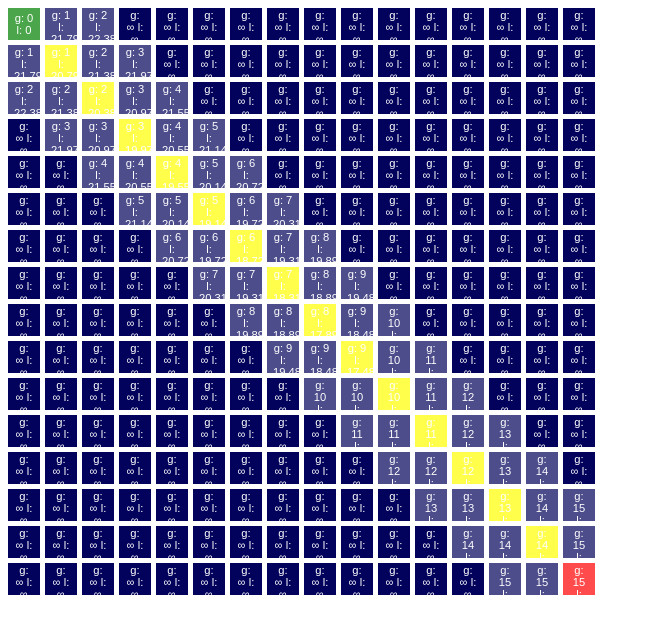
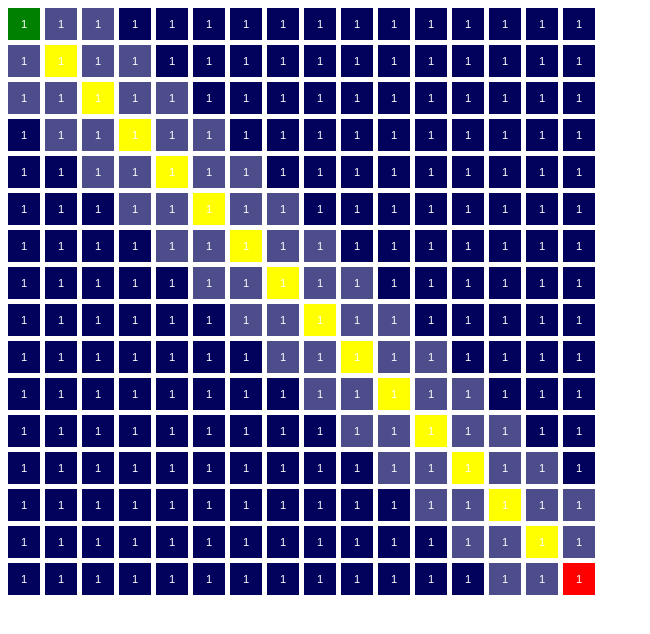
Before and after one commit to nextdesusu/a-star, an Angular app: page / in a window 1280 px wide. Shown: the top 634 px of the page, without its empty margins (0-650 px from the left). Built offline with nearby package versions, Linux system fonts and the light colour scheme.

Commit message:
feat: add ability to change move cost

```diff
--- a/src/a-star/types.ts
+++ b/src/a-star/index.ts
@@ -1,3 +1,8 @@
+interface nodeTableArgs {
+  tableSize: number;
+  diagonal: boolean;
+}
+
 const manhattanHeuristic = (n1: AStarNode, n2: AStarNode): number => {
   const d1 = Math.abs(n2.x - n1.x);
   const d2 = Math.abs(n2.y - n1.y);
@@ -5,7 +10,7 @@ const manhattanHeuristic = (n1: AStarNode, n2: AStarNode): number => {
 }
 
 const diagonalHeuristic = (n1: AStarNode, n2: AStarNode): number => {
-  const D = 1;//Math.round((n1.moveCost + n2.moveCost) / 2); // = 1
+  const D = 1;
   const D2 = Math.sqrt(2);
   const d1 = Math.abs(n2.x - n1.x);
   const d2 = Math.abs(n2.y - n1.y);
@@ -34,14 +39,22 @@ export class NodeTable {
   private _start: AStarNode;
   private _end: AStarNode;
   private hFunc: (n1: AStarNode, n2: AStarNode) => number;
-  constructor(tableSize: number, diagonal: boolean = false) {
+  constructor({ tableSize, diagonal }: nodeTableArgs) {
     this.constructedPath = [];
     this._size = tableSize;
     this.diagonal = diagonal;
     this.nodes = new Array(tableSize * tableSize);
     this.hFunc = diagonal ? diagonalHeuristic : manhattanHeuristic;
-    for (let x = 0; x < tableSize; x += 1) {
-      for (let y = 0; y < tableSize; y += 1) {
+    this.fillWithNodes();
+    this.dirtyNodes = [];
+
+    this._start = this.nodeAt(0, 0);
+    this._end = this.nodeAt(tableSize - 1, tableSize - 1);
+  }
+
+  private fillWithNodes(): void {
+    for (let x = 0; x < this.size; x += 1) {
+      for (let y = 0; y < this.size; y += 1) {
         const node: AStarNode = {
           ancestor: null,
           solid: false,
@@ -54,34 +67,29 @@ export class NodeTable {
           x,
           y
         };
-        this.nodes[y * tableSize + x] = node;
+        this.nodes[y * this.size + x] = node;
       }
     }
-    this.dirtyNodes = [];
-
-    this._start = this.nodeAt(0, 0);
-    this._end = this.nodeAt(tableSize - 1, tableSize - 1);
   }
 
-  get size() {
-    return this._size;
+  private cleanNode(node: AStarNode): void {
+    node.gWeight = Infinity;
+    node.lWeight = Infinity;
+    node.visited = false;
+    node.closed = false;
+    node.ancestor = null;
+    node.h = -1;
   }
 
-  get end() {
-    return this._end;
+  private cleanDirtyNodes(): void {
+    for (const node of this.dirtyNodes) {
+      this.cleanNode(node);
+    }
+    this.dirtyNodes = [];
   }
 
-  get start() {
-    return this._start;
-  }
-
-  get pathConstructed() {
-    return this.constructedPath.length > 0;
-  }
-
-  belongsToPath(x: number, y: number): boolean {
-    const node = this.nodeAt(x, y);
-    return this.constructedPath.indexOf(node) !== -1;
+  private markAsDirty(node: AStarNode): void {
+    this.dirtyNodes.push(node);
   }
 
   private reconstructPath() {
@@ -92,6 +100,30 @@ export class NodeTable {
       this.constructedPath.push(current);
     }
     this.constructedPath.reverse();
+  }
+
+  private *neighboursOf(node: AStarNode) {
+    const { x, y } = node;
+    if (x > 0) yield this.nodeAt(x - 1, y);
+    if (y > 0) yield this.nodeAt(x, y - 1);
+    if (x < this.size - 1) yield this.nodeAt(x + 1, y);
+    if (y < this.size - 1) yield this.nodeAt(x, y + 1);
+    if (this.diagonal) {
+      if (x > 0 && y > 0) yield this.nodeAt(x - 1, y - 1);
+      if (y > 0 && x < this.size - 1) yield this.nodeAt(x + 1, y - 1);
+      if (x < this.size - 1 && y < this.size - 1) yield this.nodeAt(x + 1, y + 1);
+      if (y < this.size - 1 && x > 0) yield this.nodeAt(x - 1, y + 1);
+    }
+  }
+
+  belongsToPath(x: number, y: number): boolean {
+    const node = this.nodeAt(x, y);
+    return this.constructedPath.indexOf(node) !== -1;
+  }
+
+  changePathCost(x: number, y: number): void {
+    const node = this.nodeAt(x, y);
+    node.moveCost = (node.moveCost + 1) % 4;
   }
 
   setStartNode(x: number, y: number): boolean {
@@ -122,40 +154,6 @@ export class NodeTable {
     for (const node of this.nodes) {
       yield node;
     }
-  }
-
-  *neighboursOf(node: AStarNode) {
-    const { x, y } = node;
-    if (x > 0) yield this.nodeAt(x - 1, y);
-    if (y > 0) yield this.nodeAt(x, y - 1);
-    if (x < this.size - 1) yield this.nodeAt(x + 1, y);
-    if (y < this.size - 1) yield this.nodeAt(x, y + 1);
-    if (this.diagonal) {
-      if (x > 0 && y > 0) yield this.nodeAt(x - 1, y - 1);
-      if (y > 0 && x < this.size - 1) yield this.nodeAt(x + 1, y - 1);
-      if (x < this.size - 1 && y < this.size - 1) yield this.nodeAt(x + 1, y + 1);
-      if (y < this.size - 1 && x > 0) yield this.nodeAt(x - 1, y + 1);
-    }
-  }
-
-  private cleanNode(node: AStarNode): void {
-    node.gWeight = Infinity;
-    node.lWeight = Infinity;
-    node.visited = false;
-    node.closed = false;
-    node.ancestor = null;
-    node.h = -1;
-  }
-
-  private cleanDirtyNodes(): void {
-    for (const node of this.dirtyNodes) {
-      this.cleanNode(node);
-    }
-    this.dirtyNodes = [];
-  }
-
-  private markAsDirty(node: AStarNode): void {
-    this.dirtyNodes.push(node);
   }
 
   findPath() {
@@ -199,4 +197,20 @@ export class NodeTable {
     }
     this.constructedPath = [];
   }
+
+  get size() {
+    return this._size;
+  }
+
+  get end() {
+    return this._end;
+  }
+
+  get start() {
+    return this._start;
+  }
+
+  get isPathConstructed() {
+    return this.constructedPath.length > 0;
+  }
 }
--- a/src/app/node-container/node-container.component.ts
+++ b/src/app/node-container/node-container.component.ts
@@ -1,5 +1,5 @@
 import { Component, OnInit } from '@angular/core';
-import { NodeTable, AStarNode } from "../../a-star/types";
+import { NodeTable, AStarNode } from "../../a-star";
 
 enum MouseButtons {
   left = 1,
@@ -13,7 +13,7 @@ enum MouseButtons {
   styleUrls: ['./node-container.component.css']
 })
 export class NodeContainerComponent implements OnInit {
-  NT: NodeTable = new NodeTable(16, true);
+  NT: NodeTable = new NodeTable({ tableSize :16, diagonal: true});
   constructor() { }
 
   ngOnInit(): void {
@@ -40,16 +40,17 @@ export class NodeContainerComponent implements OnInit {
       return;
     }
     const x: number = Number(sx), y: number = Number(sy);
-    console.log(x, ":", y);
     if (event.which === MouseButtons.left && !event.ctrlKey) {
       this.NT.setStartNode(x, y);
-    } else if (event.which === MouseButtons.right) {
+    } else if (event.which === MouseButtons.right && !event.ctrlKey) {
       this.NT.setEndNode(x, y);
     } else if (event.which === MouseButtons.left && event.ctrlKey) {
       const node: AStarNode = this.NT.nodeAt(x, y);
       if (node !== this.NT.end && node !== this.NT.start) {
         node.solid = !node.solid;
       }
+    } else if (event.which === MouseButtons.right && event.ctrlKey) {
+      this.NT.changePathCost(x, y);
     }
     this.NT.findPath();
   }
--- a/src/app/node/node.component.html
+++ b/src/app/node/node.component.html
@@ -1,11 +1,5 @@
 <button
-  [ngClass]="{
-    visited: props.ANode.visited,
-    solid: props.ANode.solid,
-    startNode: isStartNode,
-    endNode: isEndNode,
-    pathNode: props.isInPath
-  }"
+  [ngClass]="nodeClass"
   class="node-button"
   [attr.data-pos-x]="props.ANode.x"
   [attr.data-pos-y]="props.ANode.y"
--- a/src/app/node/node.component.ts
+++ b/src/app/node/node.component.ts
@@ -1,5 +1,5 @@
 import { Component, OnInit, Input } from '@angular/core';
-import { AStarNode } from "../../a-star/types";
+import { AStarNode } from "../../a-star";
 import { NullTemplateVisitor } from '@angular/compiler';
 
 interface NodeProps {
@@ -9,6 +9,10 @@ interface NodeProps {
   endX: number;
   endY: number;
   isInPath: boolean;
+}
+
+interface nodeClass {
+  [key: string]: true;
 }
 
 @Component({
@@ -21,10 +25,13 @@ export class NodeComponent implements OnInit {
   constructor() { }
 
   get buttonText(): string {
+    /*
     const { gWeight, lWeight } = this.props.ANode;
     const gValue: string = isFinite(gWeight) ? String(gWeight) : "∞";
     const lValue: string = isFinite(lWeight) ? String(lWeight) : "∞";
     return `g: ${gValue}\nl: ${lValue}`;
+    */
+    return String(this.props.ANode.moveCost);
   }
 
   get isStartNode(): boolean {
@@ -37,6 +44,24 @@ export class NodeComponent implements OnInit {
     return ANode.x === endX && ANode.y === endY;
   }
 
+  get nodeClass(): nodeClass {
+    if (this.isStartNode) {
+      return { startNode: true };
+    }
+    if (this.isEndNode) {
+      return { endNode: true };
+    }
+    if (this.props.ANode.solid) {
+      return { solid: true };
+    }
+    if (this.props.isInPath) {
+      return { pathNode: true };
+    }
+    if (this.props.ANode.visited) {
+      return { visited: true };
+    }
+  }
+
   ngOnInit(): void {
   }
 
```
